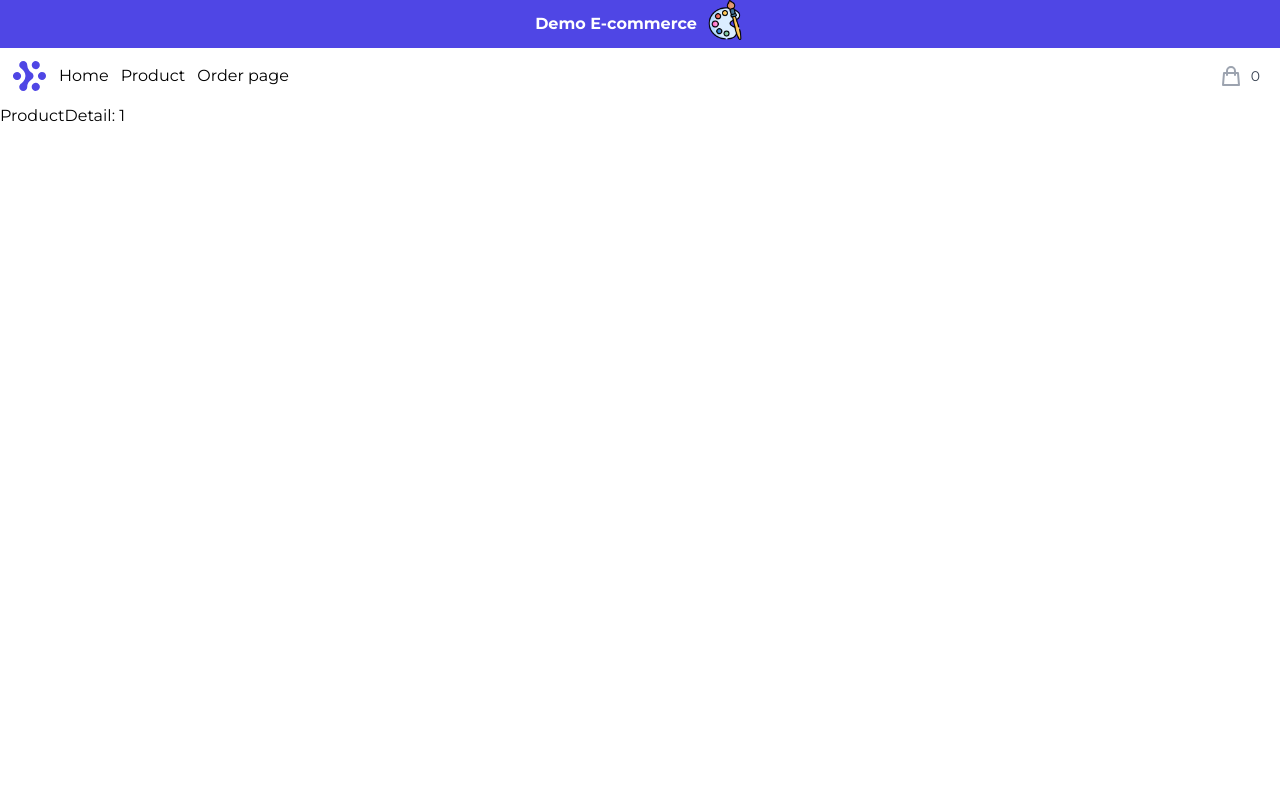
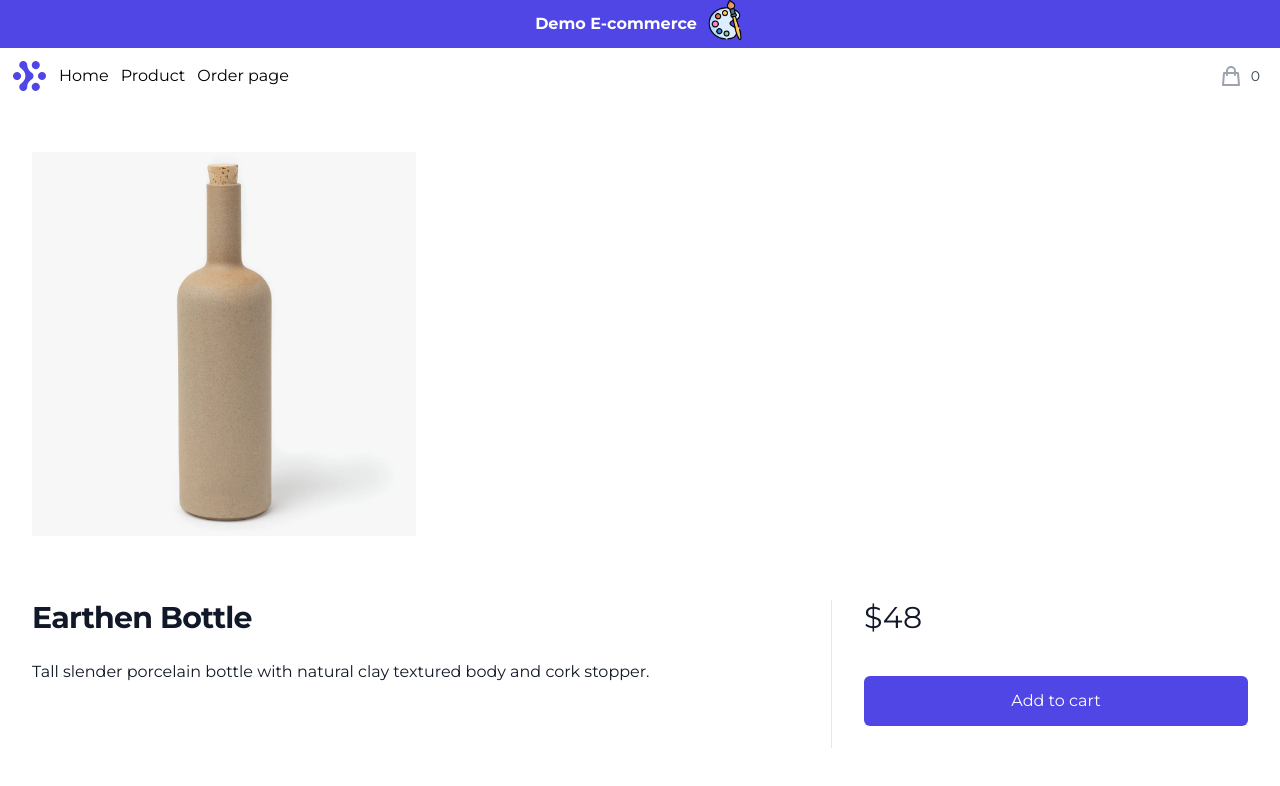
Before and after one commit to AnhKhoa0801/ecommerce-basic, a Next.js app: page /product/1 in a window 1280 px wide. Shown: the top 786 px of the page. Built offline with nearby package versions, Linux system fonts and the light colour scheme.

Commit message:
add redux

```diff
--- a/components/Navbar.jsx
+++ b/components/Navbar.jsx
@@ -1,18 +1,12 @@
-import { Fragment, useState } from "react";
-import { Dialog, Popover, Tab, Transition } from "@headlessui/react";
-import {
-  MenuIcon,
-  SearchIcon,
-  ShoppingBagIcon,
-  XIcon,
-} from "@heroicons/react/outline";
+import { ShoppingBagIcon } from "@heroicons/react/outline";
 import Image from "next/image";
+import Link from "next/link";
 import workflow from "public/workflow.svg";
-import Link from "next/link";
+import { useSelector } from "react-redux";
+import { cartSelector } from "redux/cartSlice";
 
 export default function Example() {
-  const [open, setOpen] = useState(false);
-
+  const qty = useSelector(cartSelector).cart?.length;
   return (
     <>
       <header className="flex my-3 gap-3 items-center">
@@ -48,7 +42,7 @@ export default function Example() {
                   aria-hidden="true"
                 />
                 <span className="ml-2 text-sm font-medium text-gray-700 group-hover:text-gray-800">
-                  0
+                  {qty}
                 </span>
               </a>
             </Link>
--- /dev/null
+++ b/dataService/product.json
@@ -0,0 +1,38 @@
+[
+    {
+        "id": 1,
+        "name": "Earthen Bottle",
+        "href": "#",
+        "price": "$48",
+        "imageSrc": "/assets/category-page-04-image-card-01.jpg",
+        "imageAlt": "Tall slender porcelain bottle with natural clay textured body and cork stopper.",
+        "description": "Tall slender porcelain bottle with natural clay textured body and cork stopper."
+    },
+    {
+        "id": 2,
+        "name": "Nomad Tumbler",
+        "href": "#",
+        "price": "$35",
+        "imageSrc": "/assets/category-page-04-image-card-02.jpg",
+        "imageAlt": "Olive drab green insulated bottle with flared screw lid and flat top.",
+        "description": "Olive drab green insulated bottle with flared screw lid and flat top."
+    },
+    {
+        "id": 3,
+        "name": "Focus Paper Refill",
+        "href": "#",
+        "price": "$89",
+        "imageSrc": "/assets/category-page-04-image-card-03.jpg",
+        "imageAlt": "Person using a pen to cross a task off a productivity paper card.",
+        "description": "Person using a pen to cross a task off a productivity paper card."
+    },
+    {
+        "id": 4,
+        "name": "Machined Mechanical Pencil",
+        "href": "#",
+        "price": "$35",
+        "imageSrc": "/assets/category-page-04-image-card-04.jpg",
+        "imageAlt": "Hand holding black machined steel mechanical pencil with brass tip and top.",
+        "description": "Hand holding black machined steel mechanical pencil with brass tip and top."
+    }
+]
--- /dev/null
+++ b/dataService/productService.js
@@ -0,0 +1,10 @@
+export const getListProduct = () => {
+  const data = require(".//product.json");
+  return data;
+};
+
+export const getProductById = (productId) => {
+  const data = require(".//product.json");
+  const idx = data.findIndex((item) => item.id == productId);
+  return data[idx];
+};
--- a/package.json
+++ b/package.json
@@ -10,11 +10,14 @@
   "dependencies": {
     "@headlessui/react": "^1.4.2",
     "@heroicons/react": "^1.0.5",
+    "@reduxjs/toolkit": "^1.7.1",
     "next": "12.0.7",
     "react": "17.0.2",
     "react-dom": "17.0.2",
+    "react-redux": "^7.2.6",
     "sass": "^1.46.0",
-    "sharp": "^0.29.3"
+    "sharp": "^0.29.3",
+    "uuid": "^8.3.2"
   },
   "devDependencies": {
     "autoprefixer": "^10.4.1",
--- a/pages/_app.jsx
+++ b/pages/_app.jsx
@@ -1,14 +1,17 @@
 import EmptyLayout from "components/layout/EmptyLayout";
+import { Provider } from "react-redux";
+import store from "redux/store";
 import "styles/globals.scss";
-import { Head } from "next/head";
 
 function MyApp({ Component, pageProps }) {
   const Layout = Component.Layout ?? EmptyLayout;
 
   return (
-    <Layout>
-      <Component {...pageProps} />
-    </Layout>
+    <Provider store={store}>
+      <Layout>
+        <Component {...pageProps} />
+      </Layout>
+    </Provider>
   );
 }
 
--- a/pages/product/[productId].jsx
+++ b/pages/product/[productId].jsx
@@ -1,25 +1,88 @@
 import MainLayout from "components/layout/MainLayout";
+import { getListProduct, getProductById } from "dataService/productService";
+import Image from "next/image";
 import React from "react";
+import { useDispatch } from "react-redux";
+import { cartActions } from "redux/cartSlice";
 
-const ProductDetail = ({ productId }) => {
-  return <div> ProductDetail: {productId}</div>;
+const ProductDetail = ({ productDetail }) => {
+  const dispatch = useDispatch();
+
+  const handleAddToCart = () => {
+    dispatch(cartActions.addToCart({ productId: productDetail.id, qty: 1 }));
+  };
+
+  return (
+    <div className="bg-white">
+      <div className="pt-6">
+        {/* Image gallery */}
+        <div className="mt-6 max-w-2xl mx-auto sm:px-6 lg:max-w-7xl lg:px-8 lg:grid lg:grid-cols-3 lg:gap-x-8">
+          <Image
+            src={productDetail.imageSrc}
+            alt={productDetail.imageAlt}
+            className="w-full h-full object-center object-cover"
+            height={500}
+            width={500}
+          />
+        </div>
+
+        {/* Product info */}
+        <div className="max-w-2xl mx-auto pt-10 pb-16 px-4 sm:px-6 lg:max-w-7xl lg:pt-16 lg:pb-24 lg:px-8 lg:grid lg:grid-cols-3 lg:grid-rows-[auto,auto,1fr] lg:gap-x-8">
+          <div className="lg:col-span-2 lg:border-r lg:border-gray-200 lg:pr-8">
+            <h1 className="text-2xl font-extrabold tracking-tight text-gray-900 sm:text-3xl">
+              {productDetail.name}
+            </h1>
+          </div>
+
+          {/* Options */}
+          <div className="mt-4 lg:mt-0 lg:row-span-3">
+            <h2 className="sr-only">Product information</h2>
+            <p className="text-3xl text-gray-900">{productDetail.price}</p>
+
+            <button
+              type="button"
+              className="mt-10 w-full bg-indigo-600 border border-transparent rounded-md py-3 px-8 flex items-center justify-center text-base font-medium text-white hover:bg-indigo-700 focus:outline-none focus:ring-2 focus:ring-offset-2 focus:ring-indigo-500"
+              onClick={handleAddToCart}
+            >
+              Add to cart
+            </button>
+          </div>
+
+          <div className="py-10 lg:pt-6 lg:pb-16 lg:col-start-1 lg:col-span-2 lg:border-r lg:border-gray-200 lg:pr-8">
+            <div>
+              <h3 className="sr-only">Description</h3>
+              <div className="space-y-6">
+                <p className="text-base text-gray-900">
+                  {productDetail.description}
+                </p>
+              </div>
+            </div>
+          </div>
+        </div>
+      </div>
+    </div>
+  );
 };
 ProductDetail.Layout = MainLayout;
 export default ProductDetail;
 
 export async function getStaticProps(context) {
   const productId = context.params?.productId;
+  const productDetail = getProductById(productId);
   return {
     props: {
-      productId,
+      productDetail,
     },
   };
 }
 
 export async function getStaticPaths() {
-  const ids = ["1", "2", "3", "4"];
+  const products = getListProduct();
+
   return {
-    paths: ids.map((item) => ({ params: { productId: item } })),
+    paths: products.map((item) => ({
+      params: { productId: String(item.id) },
+    })),
     fallback: true,
     // fallback: 'blocking', will block page when server run static props
   };
--- a/pages/product/index.jsx
+++ b/pages/product/index.jsx
@@ -1,4 +1,5 @@
 import MainLayout from "components/layout/MainLayout";
+import { getListProduct } from "dataService/productService";
 import Image from "next/image";
 import Link from "next/link";
 import React from "react";
@@ -37,46 +38,8 @@ function product({ products }) {
 product.Layout = MainLayout;
 export default product;
 
-export async function getStaticProps() {
-  const products = [
-    {
-      id: 1,
-      name: "Earthen Bottle",
-      href: "#",
-      price: "$48",
-      imageSrc: "/assets/category-page-04-image-card-01.jpg",
-      imageAlt:
-        "Tall slender porcelain bottle with natural clay textured body and cork stopper.",
-    },
-    {
-      id: 2,
-      name: "Nomad Tumbler",
-      href: "#",
-      price: "$35",
-      imageSrc: "/assets/category-page-04-image-card-02.jpg",
-      imageAlt:
-        "Olive drab green insulated bottle with flared screw lid and flat top.",
-    },
-    {
-      id: 3,
-      name: "Focus Paper Refill",
-      href: "#",
-      price: "$89",
-      imageSrc: "/assets/category-page-04-image-card-03.jpg",
-      imageAlt:
-        "Person using a pen to cross a task off a productivity paper card.",
-    },
-    {
-      id: 4,
-      name: "Machined Mechanical Pencil",
-      href: "#",
-      price: "$35",
-      imageSrc: "/assets/category-page-04-image-card-04.jpg",
-      imageAlt:
-        "Hand holding black machined steel mechanical pencil with brass tip and top.",
-    },
-    // More products...
-  ];
+export async function getServerSideProps() {
+  const products = getListProduct();
   return {
     props: {
       products,
--- /dev/null
+++ b/redux/cartSlice.js
@@ -0,0 +1,71 @@
+const { createSlice } = require("@reduxjs/toolkit");
+import { v4 as uuidv4 } from "uuid";
+
+const initialState = () => {
+  if (typeof localStorage !== "undefined") {
+    const cartInfo =
+      localStorage.getItem("cartInfo") !== "undefined"
+        ? JSON.parse(localStorage.getItem("cartInfo"))
+        : localStorage.clear();
+
+    if (cartInfo) {
+      return cartInfo;
+    }
+  }
+
+  return {
+    userId: uuidv4(),
+    cart: [],
+  };
+};
+
+export const cartSlice = createSlice({
+  name: "ShoppingCart",
+  initialState,
+  reducers: {
+    addToCart(state, action) {
+      const idx = state.cart.findIndex(
+        (item) => item.productId === action.payload.productId
+      );
+      if (idx > -1) {
+        state.cart[idx].qty++;
+      } else {
+        const product = {
+          productId: action.payload.productId,
+          qty: action.payload.qty,
+        };
+        state.cart.push(product);
+      }
+    },
+
+    removeToCart(state, action) {
+      state.cart = state.cart.filter((item) => {
+        return item !== action.payload.productId;
+      });
+    },
+
+    increaseQuantity(state, action) {
+      const idx = state.cart.findIndex(
+        (item) => item === action.payload.productId
+      );
+      state.cart[idx].qty++;
+    },
+
+    decreaseQuantity(state, action) {
+      const idx = state.cart.findIndex(
+        (item) => item === action.payload.productId
+      );
+      state.cart[idx].qty--;
+    },
+  },
+});
+
+// actions
+export const cartActions = cartSlice.actions;
+
+//selectors
+export const cartSelector = (state) => state.cart;
+
+//reducer
+const cartReducer = cartSlice.reducer;
+export default cartReducer;
--- /dev/null
+++ b/redux/store.js
@@ -0,0 +1,13 @@
+import { configureStore } from "@reduxjs/toolkit";
+import cartReducer from "./cartSlice";
+
+const rootReducers = {
+  cart: cartReducer,
+};
+
+const store = configureStore({
+  reducer: rootReducers,
+  devTools: true,
+});
+
+export default store;
```
Also changed, not shown: pages/index.jsx (+1 -6 lines), 1 other file (tests, documents, lock files or other folders).
